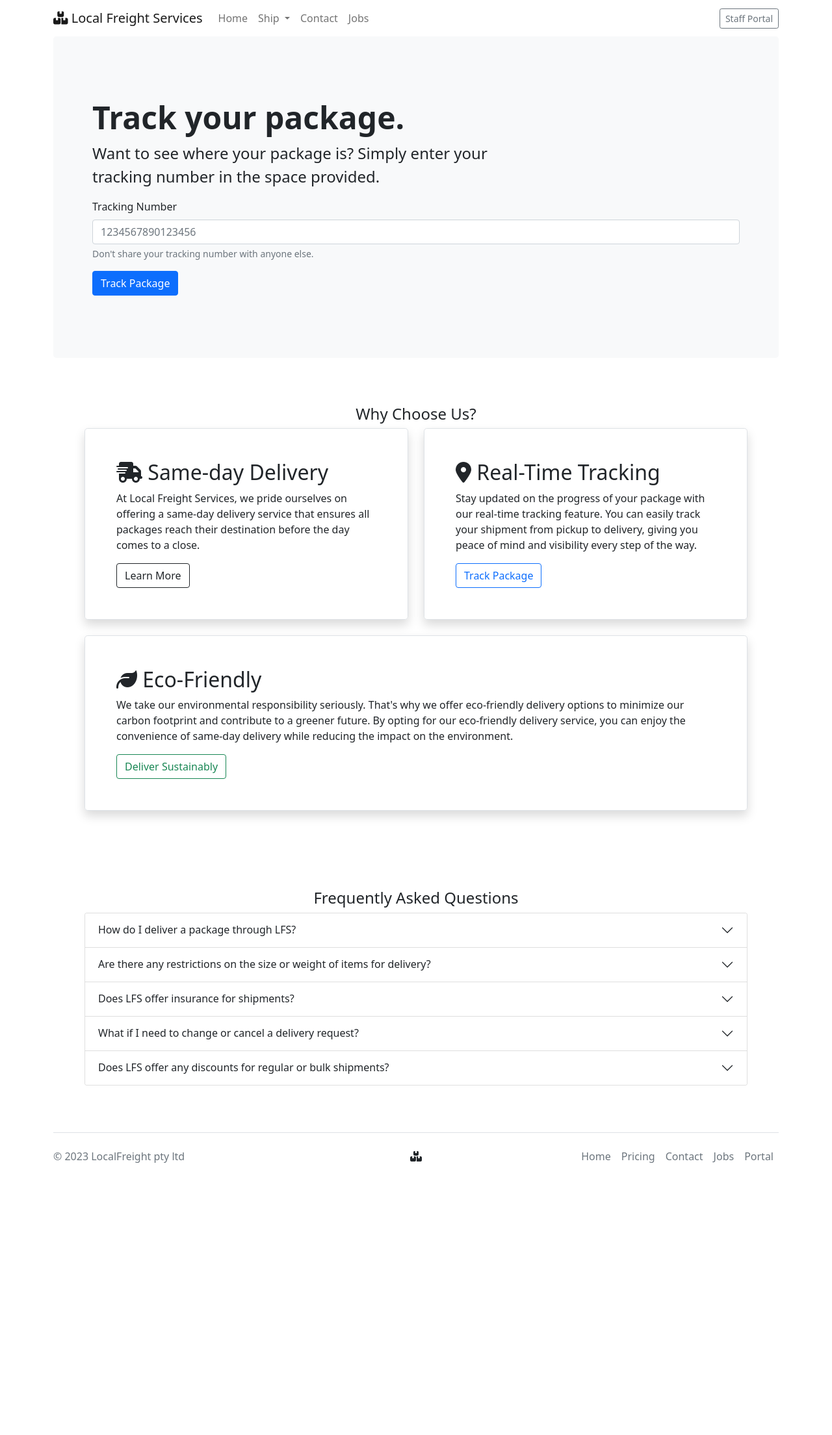
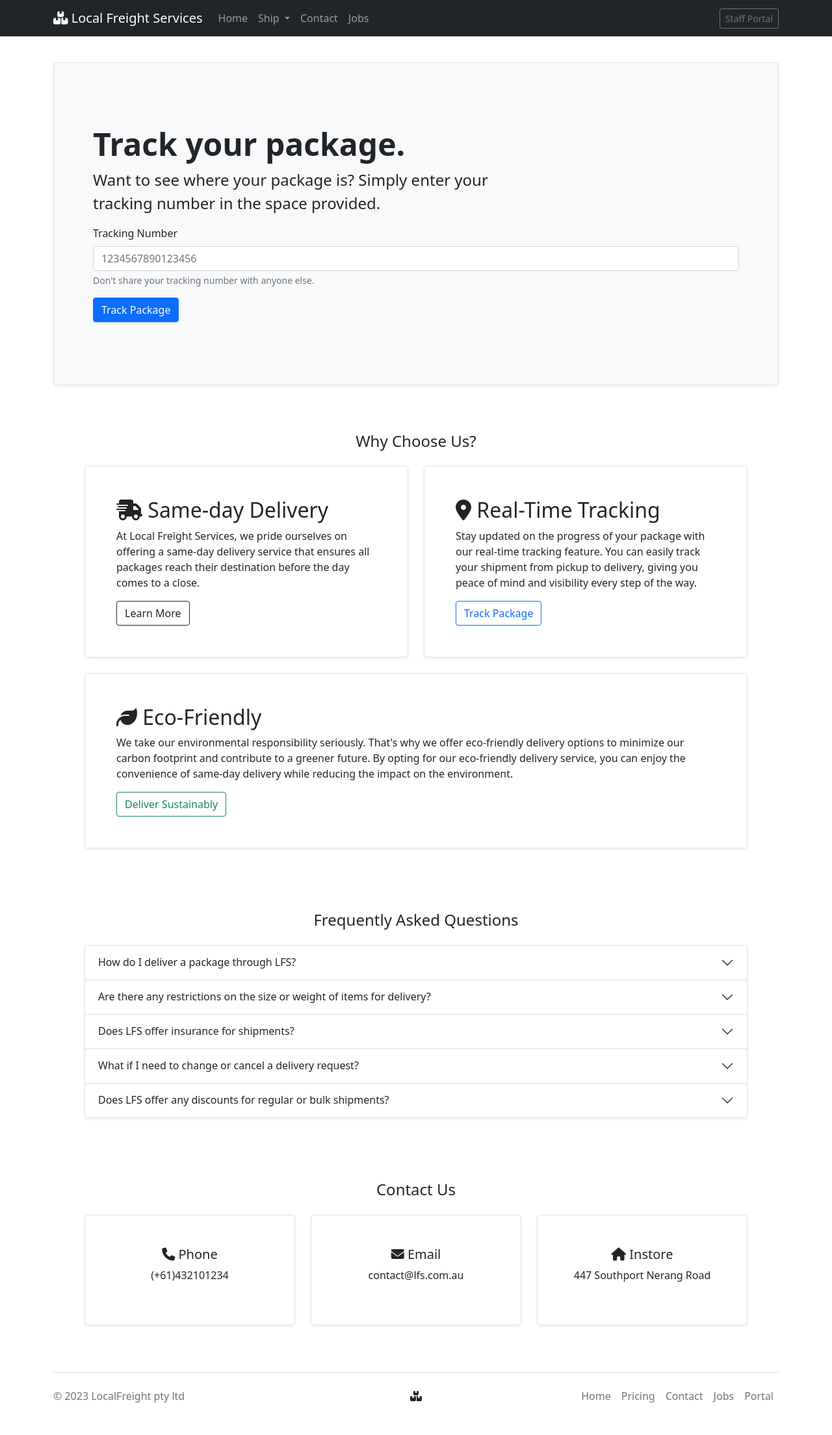
Before and after one commit to williamjaackson/lfs, a Flask app: page / in a window 1280 px wide. Shown: the whole page at 65% size. Before the commit the page ends 1790 px from the top, so only its background shows below. Run offline with Flask 3, Linux system fonts and the light colour scheme; some libraries are stand-ins or nearby versions.

Commit message:
homepage design finished

```diff
--- a/templates/basepage.html
+++ b/templates/basepage.html
@@ -18,7 +18,7 @@
 </head>
 <body>
     <!-- Navbar -->
-    <nav class="navbar navbar-expand-lg navbar-light">
+    <nav class="navbar navbar-expand-lg navbar-dark fixed-top bg-dark">
         <div class="container">
             <a class="navbar-brand" href="#">
                 <i class="fa-solid fa-boxes-stacked"></i>
@@ -54,7 +54,9 @@
             </div>
         </div>
     </nav>
-    <div class="container">
+    <br>
+    <br>
+    <div class="container mt-5">
         {% block body %}
         {% endblock %}
     </div>
--- a/templates/pages/home.html
+++ b/templates/pages/home.html
@@ -1,7 +1,7 @@
 {% extends "basepage.html" %}
 
 {% block body %}
-<div class="p-5 mb-4 bg-body-tertiary rounded-3 bg-light">
+<div class="p-5 mb-4 bg-body-tertiary rounded-3 bg-light border shadow-sm">
     <div class="container-fluid py-5">
         <h1 class="display-5 fw-bold">Track your package.</h1>
         <p class="col-md-8 fs-4">Want to see where your package is? Simply enter your tracking number in the space provided.</p>
@@ -15,33 +15,33 @@
         </form>
     </div>
 </div>
-<div class="p-5 mb-4 bg-body-tertiary rounded-3">
-    <h4 class="text-center">Why Choose Us?</h4>
+<div class="p-5 bg-body-tertiary rounded-3">
+    <h4 class="text-center mb-4">Why Choose Us?</h4>
     <div class="row align-items-md-stretch">
         <div class="col-md-6">
-            <div class="h-100 p-5 rounded-3 shadow border">
+            <div class="h-100 p-5 rounded-3 shadow-sm border">
                 <h2><i class="fa-solid fa-truck-fast"></i> Same-day Delivery</h2>
                 <p>At Local Freight Services, we pride ourselves on offering a same-day delivery service that ensures all packages reach their destination before the day comes to a close.</p>
                 <button class="btn btn-outline-dark" type="button">Learn More</button>
             </div>
         </div>
         <div class="col-md-6">
-            <div class="h-100 p-5 bg-body-tertiary border rounded-3 shadow">
+            <div class="h-100 p-5 bg-body-tertiary border rounded-3 shadow-sm">
                 <h2><i class="fa-solid fa-location-dot"></i> Real-Time Tracking</h2>
                 <p>Stay updated on the progress of your package with our real-time tracking feature. You can easily track your shipment from pickup to delivery, giving you peace of mind and visibility every step of the way.</p>
                 <button class="btn btn-outline-primary" type="button">Track Package</button>
             </div>
         </div>
     </div>
-    <div class="h-100 p-5 bg-body-tertiary rounded-3 mt-4 shadow border">
+    <div class="h-100 p-5 bg-body-tertiary rounded-3 mt-4 shadow-sm border">
         <h2><i class="fa-solid fa-leaf"></i> Eco-Friendly</h2>
         <p>We take our environmental responsibility seriously. That's why we offer eco-friendly delivery options to minimize our carbon footprint and contribute to a greener future. By opting for our eco-friendly delivery service, you can enjoy the convenience of same-day delivery while reducing the impact on the environment.</p>
         <button class="btn btn-outline-success" type="button">Deliver Sustainably</button>
     </div>
 </div>
-<div class="p-5 mb-4 rounded-3">
-    <h4 class="text-center">Frequently Asked Questions</h4>
-    <div class="accordion" id="accordionExample">
+<div class="p-5 rounded-3">
+    <h4 class="text-center mb-4">Frequently Asked Questions</h4>
+    <div class="accordion shadow-sm" id="accordionExample">
         <div class="accordion-item">
             <h2 class="accordion-header" id="headingOne">
                 <button class="accordion-button collapsed" type="button" data-bs-toggle="collapse" data-bs-target="#collapseOne" aria-expanded="false" aria-controls="collapseOne">
@@ -104,5 +104,27 @@
         </div>
     </div>
 </div>
-
+<div class="p-5 rounded-3">
+    <h4 class="text-center mb-4">Contact Us</h4>
+    <div class="row text-center">
+        <div class="col-md-4">
+            <div class="p-5 border rounded-3 shadow-sm">
+                <h5><i class="fa-solid fa-phone"></i> Phone</h5>
+                <p>(+61)432101234</p>
+            </div>
+        </div>
+        <div class="col-md-4">
+            <div class="p-5 border rounded-3 shadow-sm">
+                <h5><i class="fa-solid fa-envelope"></i> Email</h5>
+                <p>contact@lfs.com.au</p>
+            </div>
+        </div>
+        <div class="col-md-4">
+            <div class="p-5 border rounded-3 shadow-sm">
+                <h5><i class="fa-solid fa-house"></i> Instore</h5>
+                <p>447 Southport Nerang Road</p>
+            </div>
+        </div>
+    </div>
+</div>
 {% endblock %}
```
